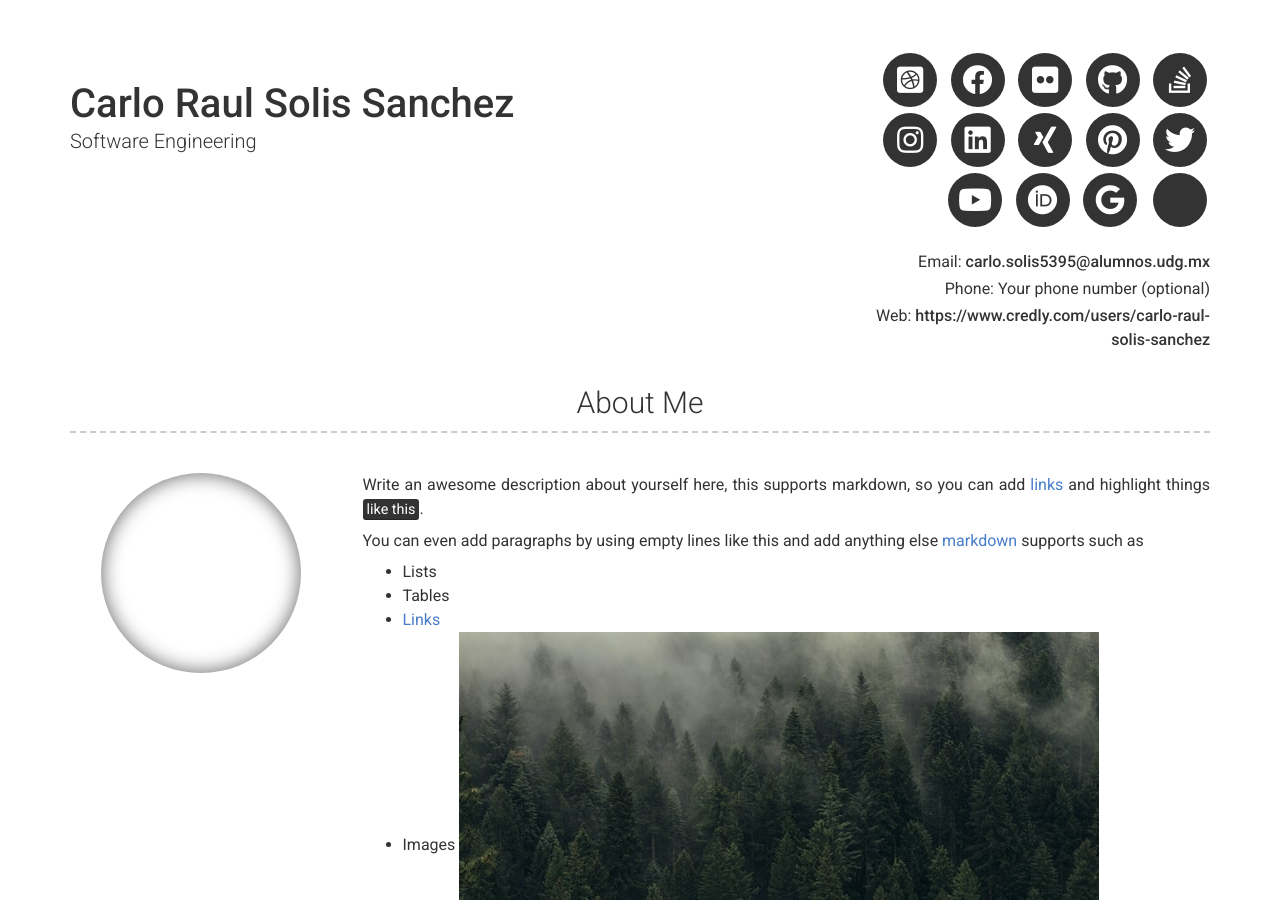
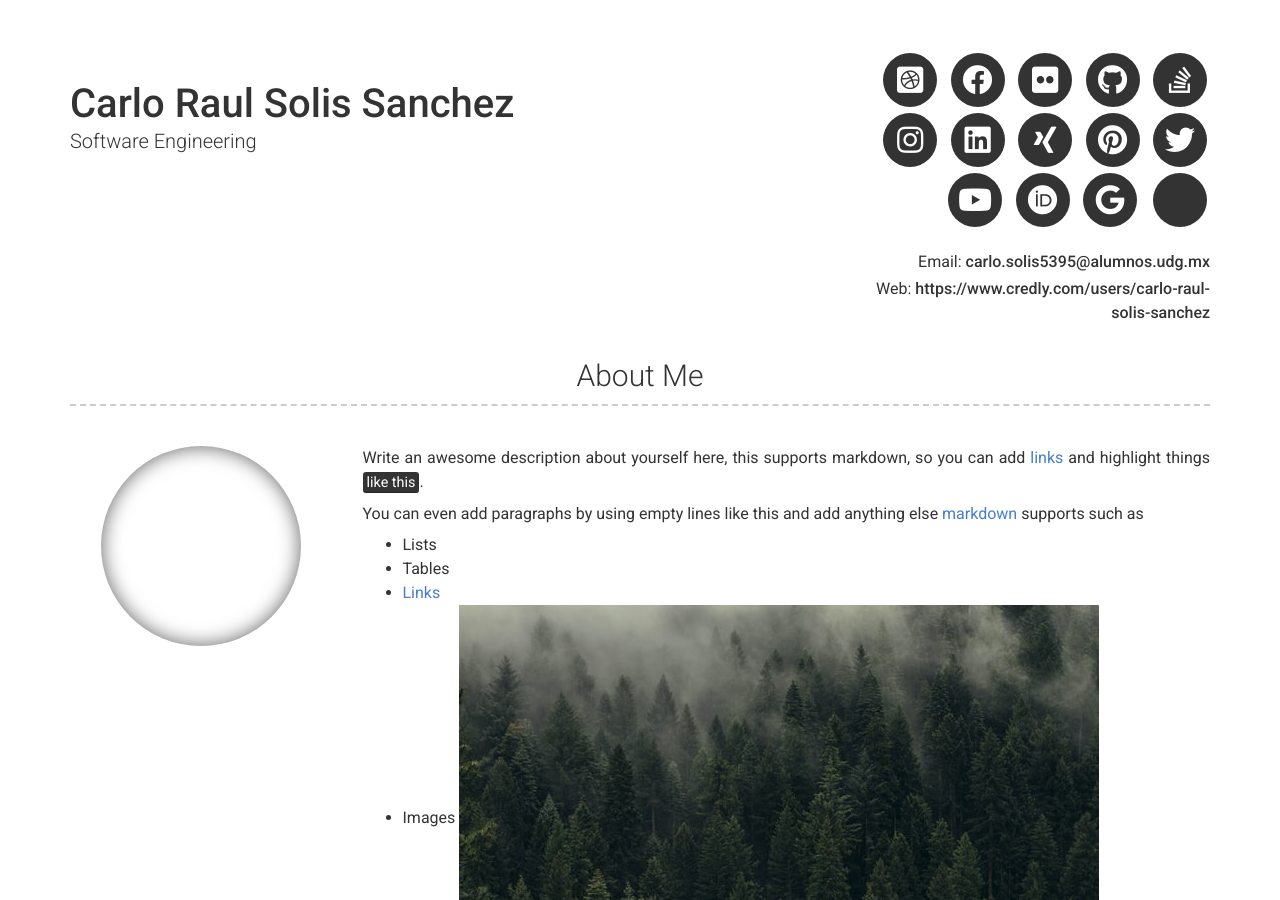
Before and after one commit to CarloRaulSolisSanchez/resume, a Jekyll site: the page built from index.md, in a window 1280 px wide and 900 px high. Built offline with Jekyll 4.4.1, drawn with Linux system fonts in a browser that asks for light colours; nearby versions of some CDN libraries; part of the change alters nothing that is shown.

Commit message:
Update _config.yml

```diff
--- a/_config.yml
+++ b/_config.yml
@@ -10,7 +10,7 @@ name: Carlo Raul Solis Sanchez
 title: Software Engineering
 email: carlo.solis5395@alumnos.udg.mx
 # email_title: Email (Email title override)
-phone: Your phone number (optional)
+# phone: Your phone number (optional)
 # phone_title: Phone (Phone title override)
 website: https://www.credly.com/users/carlo-raul-solis-sanchez
 # website_title: Web (Website title override)
```
